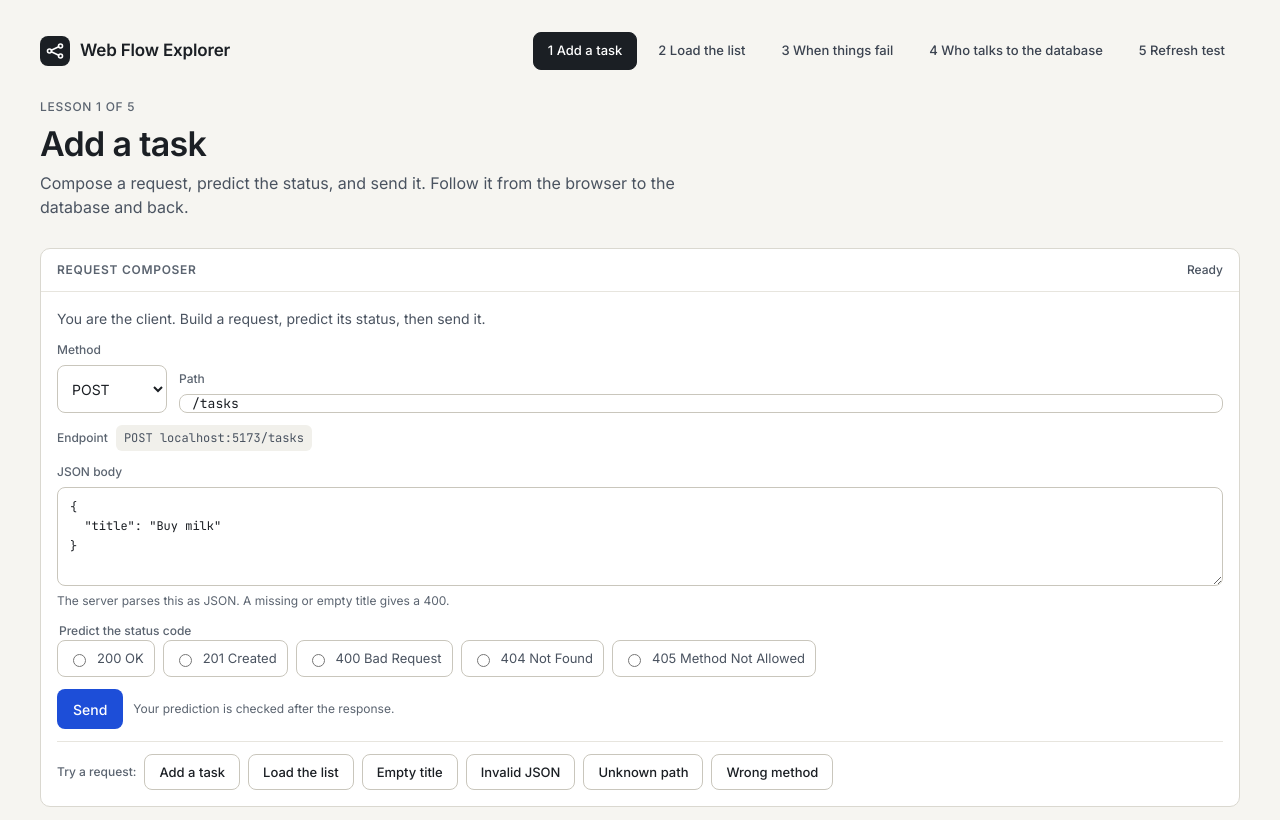
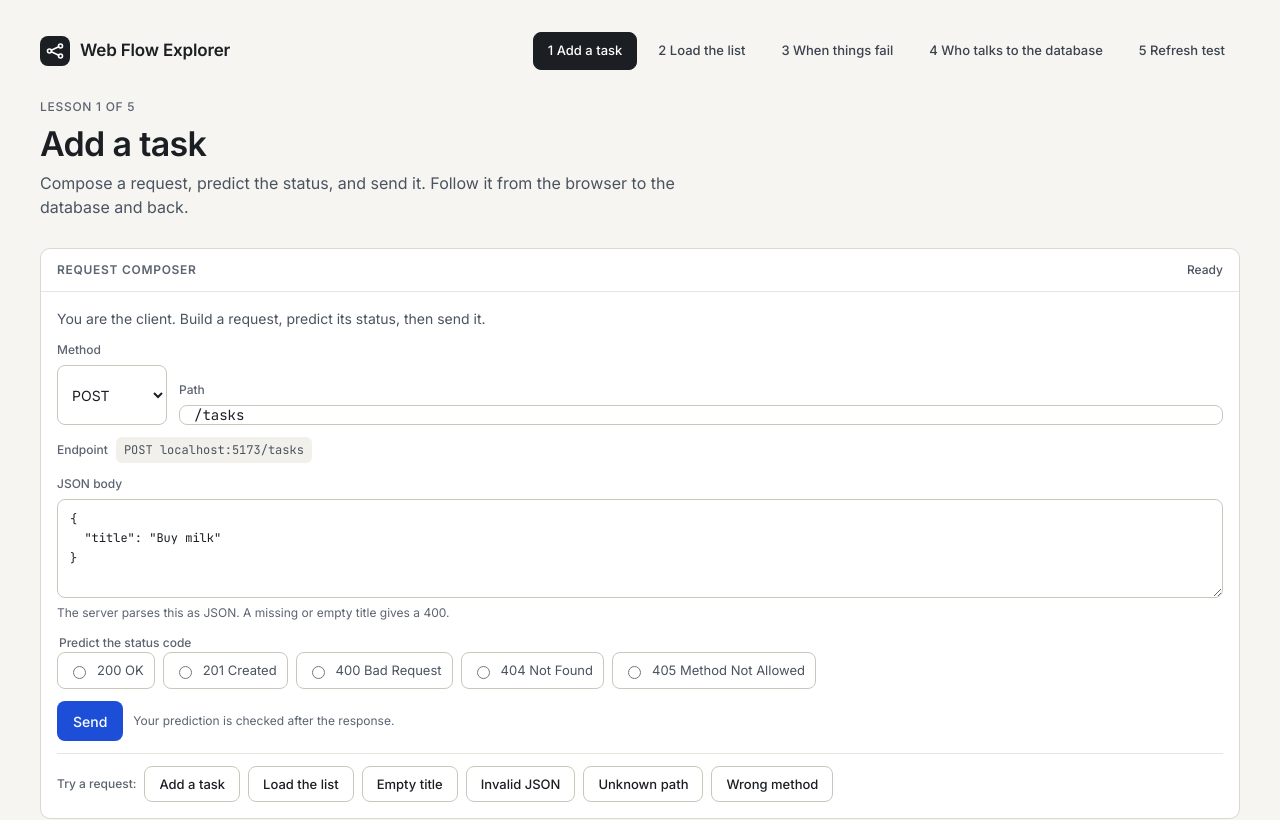
Before and after one commit to rs-jithesh/web-dev-explorer, a Svelte app: page / in a window 1280 px wide. Shown: the top 820 px of the page. Built offline with nearby package versions, Linux system fonts and the light colour scheme.

Commit message:
fix: make the composer path field taller

```diff
--- a/src/app.css
+++ b/src/app.css
@@ -343,12 +343,13 @@ h1 {
 
 .composer-row .select-input,
 .composer-row .path-input {
-  height: 48px;
+  height: 60px;
 }
 
 .path-input {
+  padding: 0 14px;
   font-family: var(--mono);
-  font-size: 13px;
+  font-size: 14px;
 }
 
 .endpoint-preview {
```
